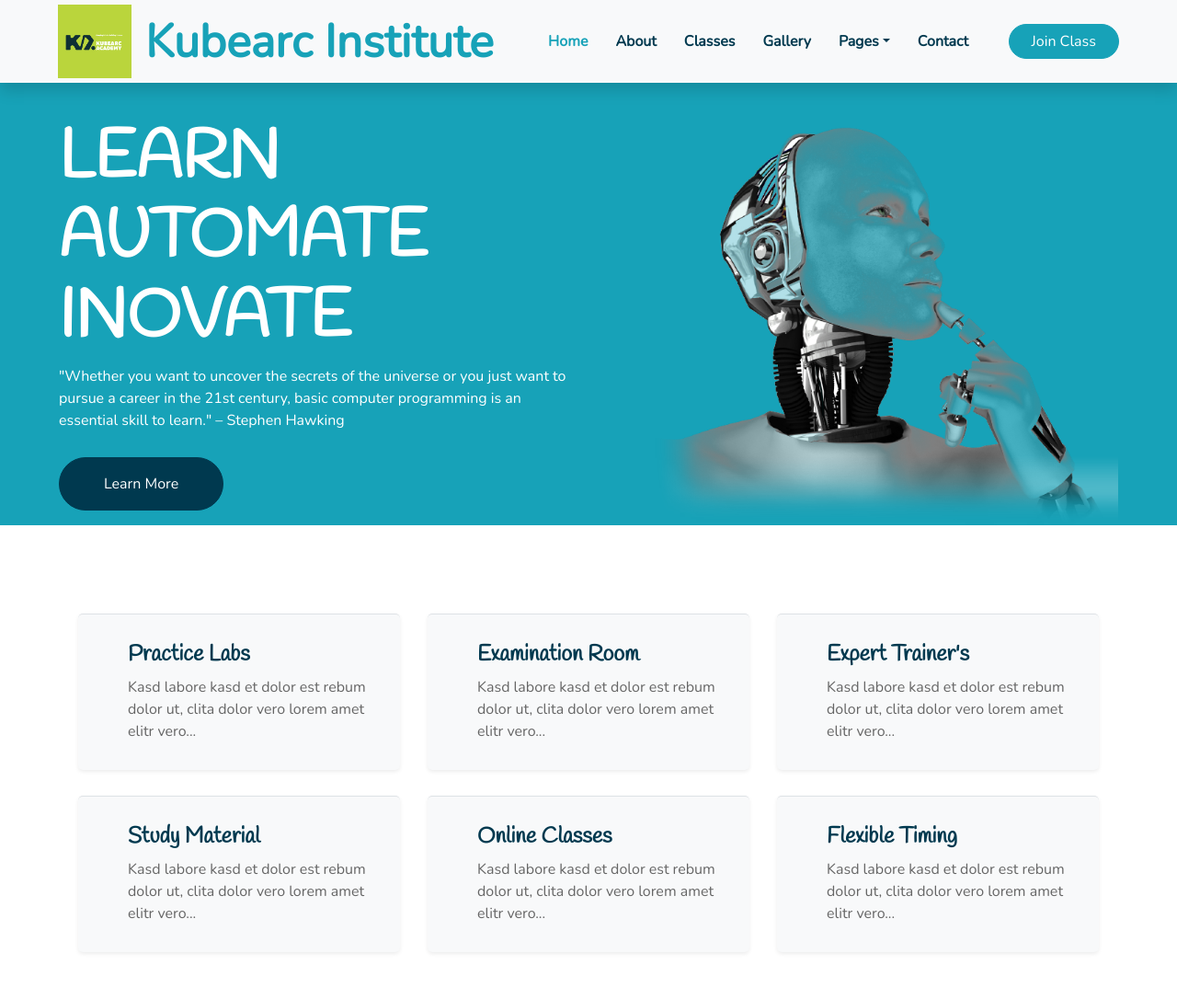
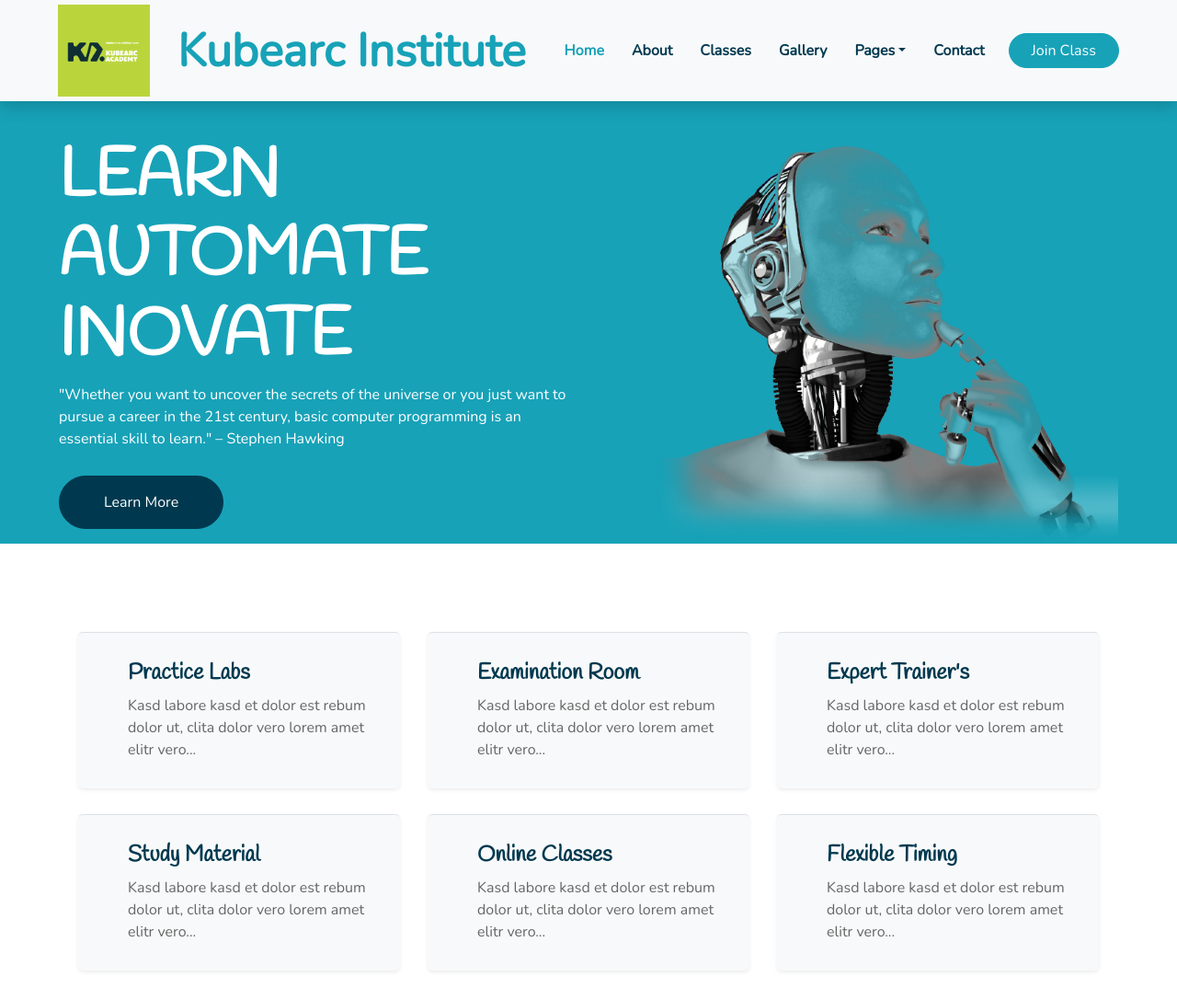
Before and after one commit to singhnirbhai/kubearc-website, a plain HTML site: page index.html in a window 1280 px wide. Shown: the top 1086 px of the page at 92% size. Drawn offline with nearby package versions, Linux system fonts and the light colour scheme.

Commit message:
Update index.html

```diff
--- a/index.html
+++ b/index.html
@@ -35,7 +35,7 @@
     <nav class="navbar navbar-expand-lg bg-light navbar-light py-3 py-lg-0 px-0 px-lg-5">
         <a href="index.html" class="navbar-brand font-weight-bold text-secondary d-flex align-items-center">
             <img src="img/LOGO VARIATIONS-04.png" alt="Kubearc Institute Logo"
-                 style="height: 80px; width: auto; margin-right: 15px;">
+                 style="height: 100px; width: auto; margin-right: 30px;">
             <span class="text-primary" style="font-size: 50px;">Kubearc Institute</span>
         </a>
         <button type="button" class="navbar-toggler" data-toggle="collapse" data-target="#navbarCollapse">
```
